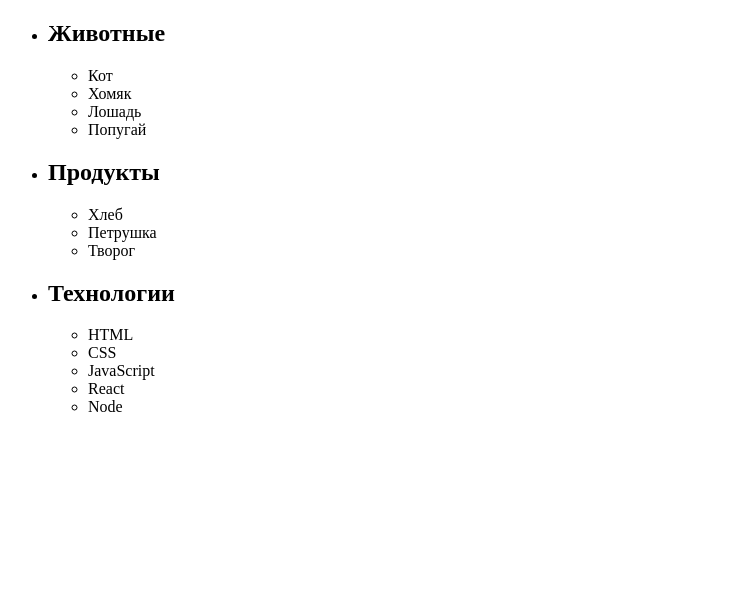
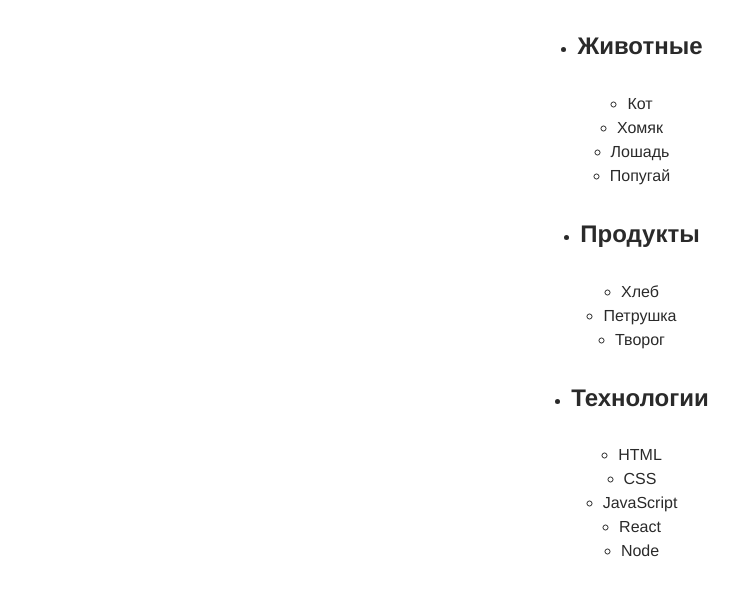
Before and after one commit to f957-cua/goit-js-hw-07, a plain HTML site: page task-01.html in a window 1280 px wide. Shown: the whole page, without its empty margins (0-739 px from the left). Drawn offline with Linux system fonts and the light colour scheme; the site is published under a folder, as on GitHub Pages, so addresses that start at the root find nothing.

Commit message:
corrected
- add ./

```diff
--- a/task-01.html
+++ b/task-01.html
@@ -5,7 +5,7 @@
     <meta http-equiv="X-UA-Compatible" content="IE=edge">
     <meta name="viewport" content="width=device-width, initial-scale=1.0">
     <title>task-01</title>
-    <link rel="stylesheet" href="/css/styles.css" />
+    <link rel="stylesheet" href="./css/styles.css" />
 
 </head>
 <body>
```
Also changed, not shown: js/task-08.js (+45 -0 lines), task-02.html (+1 -1 lines), task-03.html (+1 -1 lines), task-04.html (+1 -1 lines), task-05.html (+1 -1 lines), task-06.html (+1 -1 lines), task-07.html (+1 -1 lines), task-08.html (+1 -1 lines).
